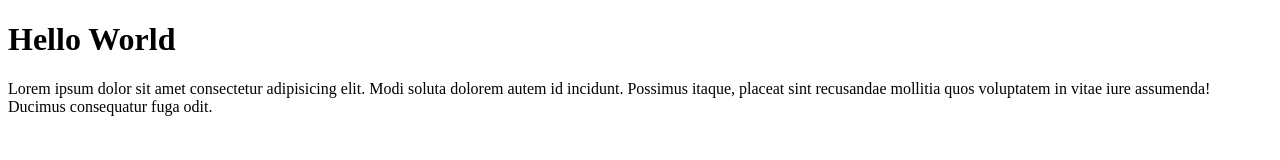
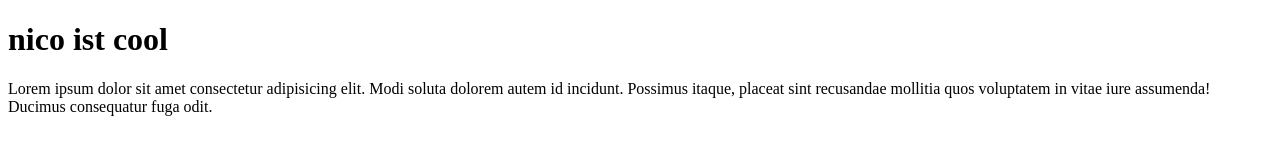
Before and after one commit to Lostpex/Website_WmF, a plain HTML site: page index.html in a window 1280 px wide. Drawn offline with Linux system fonts and the light colour scheme.

Commit message:
Update index.html
index hatml verndert

```diff
--- a/index.html
+++ b/index.html
@@ -10,7 +10,7 @@
     <title>Website</title>
 </head>
 <body>
-    <h1>Hello World</h1>
+    <h1>nico ist cool</h1>
     <p>Lorem ipsum dolor sit amet consectetur adipisicing elit. Modi soluta dolorem autem id incidunt. Possimus itaque, placeat sint recusandae mollitia quos voluptatem in vitae iure assumenda! Ducimus consequatur fuga odit.</p>
 </body>
 <script src="JS/script.js"></script>
```
